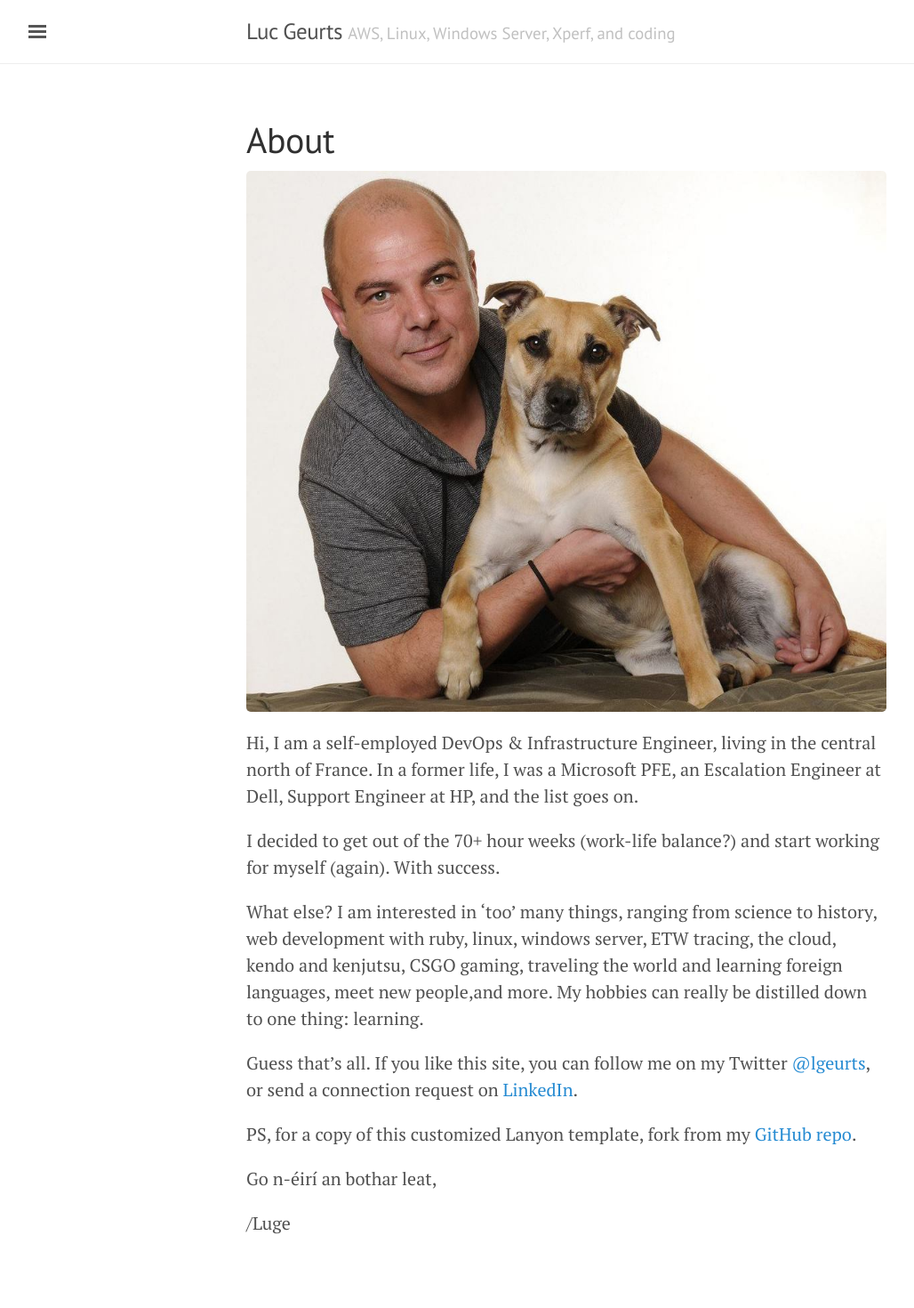
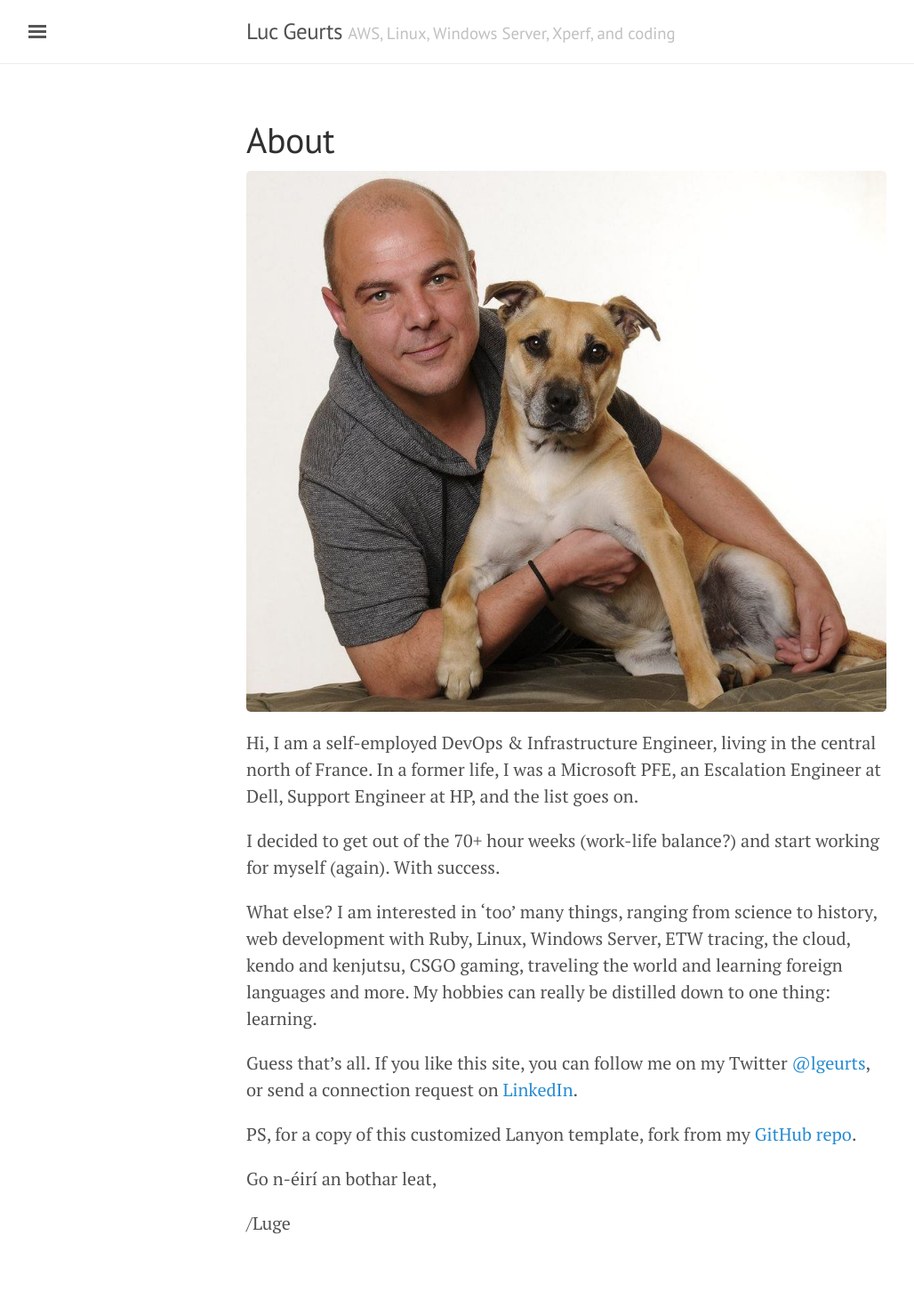
Before and after one commit to lgeurts/lgeurts.github.io, a Jekyll site: the page built from about.md, in a window 1280 px wide. Shown: the whole page at 89% size, without its empty margins (3-1031 px from the left). Built offline with Jekyll 4.4.1, drawn with Linux system fonts in a browser that asks for light colours; nearby versions of some CDN libraries.

Commit message:
Update about.md

```diff
--- a/about.md
+++ b/about.md
@@ -10,7 +10,7 @@
 
 I decided to get out of the 70+ hour weeks (work-life balance?) and start working for myself (again). With success.
 
-What else? I am interested in 'too' many things, ranging from science to history, web development with ruby, linux, windows server, ETW tracing, the cloud, kendo and kenjutsu, CSGO gaming, traveling the world and learning foreign languages, meet new people,and more. My hobbies can really be distilled down to one thing: learning.
+What else? I am interested in 'too' many things, ranging from science to history, web development with Ruby, Linux, Windows Server, ETW tracing, the cloud, kendo and kenjutsu, CSGO gaming, traveling the world and learning foreign languages and more. My hobbies can really be distilled down to one thing: learning.
 
 Guess that's all. If you like this site, you can follow me on my Twitter [@lgeurts](https://twitter.com/lgeurts), or send a connection request on [LinkedIn](https://www.linkedin.com/in/lucgeurts).
 
```
